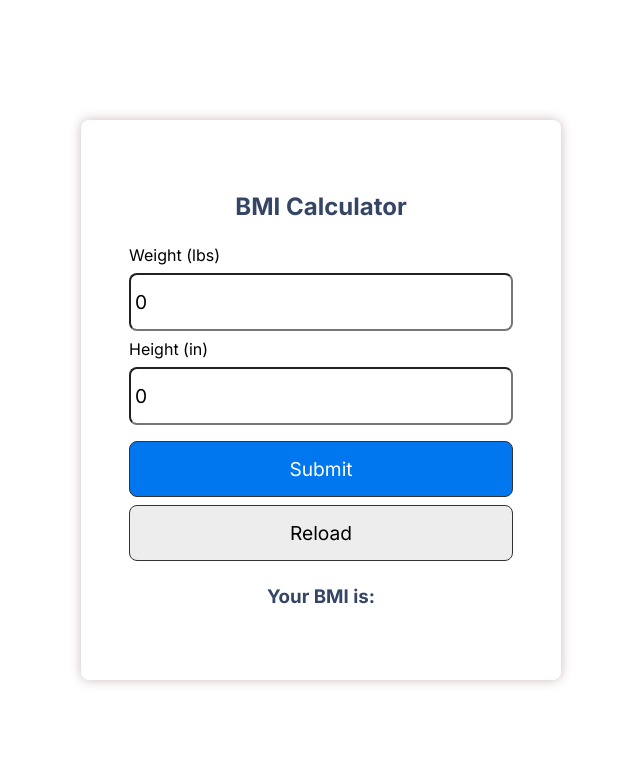
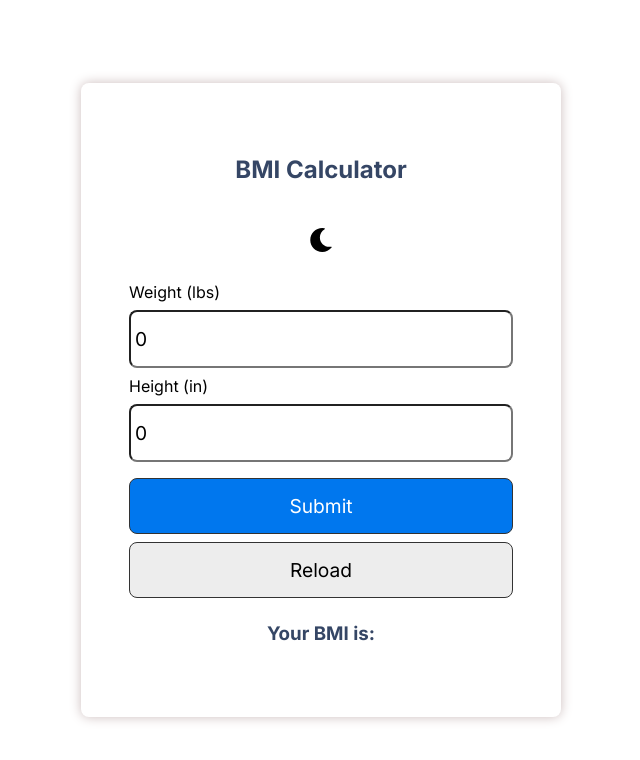
Before and after one commit to iiitl/bmi_calculator, a React (Create React App) app: page / in a window 1280 px wide. Shown: the top 760 px of the page, without its empty margins (319-959 px from the left). Built offline with nearby package versions, Linux system fonts and the light colour scheme.

Commit message:
added dark mode

```diff
--- a/package.json
+++ b/package.json
@@ -8,6 +8,7 @@
     "@testing-library/user-event": "^13.5.0",
     "react": "^18.2.0",
     "react-dom": "^18.2.0",
+    "react-icons": "^5.5.0",
     "react-scripts": "5.0.1",
     "web-vitals": "^2.1.4"
   },
--- a/src/App.js
+++ b/src/App.js
@@ -1,6 +1,8 @@
 import './App.css';
 import './index.css'
-import React, {useState} from 'react'
+import React, {useEffect, useState} from 'react'
+import { FaRegSun  } from "react-icons/fa6";
+import { FaMoon } from "react-icons/fa";
 
 function App() {
   // state
@@ -8,6 +10,19 @@ function App() {
   const [height, setHeight] = useState(0)
   const [bmi, setBmi] = useState('')
   const [message, setMessage] = useState('')
+  const [darkMode, setDarkMode] = useState(false)
+
+  const toggleDarkMode = () => {
+    setDarkMode(!darkMode)
+  }
+
+  useEffect(() => {
+    if (darkMode) {
+      document.body.classList.add('dark-mode');
+    } else {
+      document.body.classList.remove('dark-mode');
+    }
+  }, [darkMode]);
 
   let calcBmi = (event) => {
     event.preventDefault()
@@ -43,6 +58,9 @@ function App() {
     <div className='container'>
       <h2 className='center'>BMI Calculator</h2>
         <form onSubmit={calcBmi}>
+          <div className='center'>
+          <button onClick={toggleDarkMode} className='dark-mode-toggle'>{darkMode?<FaRegSun style={{ color: '#FFD700' }} /> : <FaMoon />}</button>
+          </div>
           <div>
             <label>Weight (lbs)</label>
             <input type="text" placeholder='Enter Weight in lbs' value={weight} onChange={(e) => setWeight(e.target.value)} />
--- a/src/index.css
+++ b/src/index.css
@@ -73,3 +73,39 @@ p {
 .img-container img {
   height: 200px;
 }
+.dark-mode {
+  background-color: #050222;
+  color: #fff;
+}
+
+.dark-mode h2,.dark-mode .center {
+  color: #fff;
+}
+.dark-mode .input_val {
+  color: #fff;
+}
+.dark-mode .container {
+  background-color: transparent;
+}
+
+.dark-mode .btn {
+  background-color: rgb(3, 3, 90);
+  color: white;
+  border: wheat 1px solid;
+}
+
+.dark-mode .btn-outline {
+  background-color: black;
+  border: 1px solid white;
+}
+.dark-mode-toggle {
+  background: none;
+  border: none;
+  font-size: 24px;
+  cursor: pointer;
+  margin-top: 20px;
+}
+
+.dark-mode-toggle:focus {
+  outline: none;
+}
```
Also changed, not shown: 1 other file (tests, documents, lock files or other folders).
